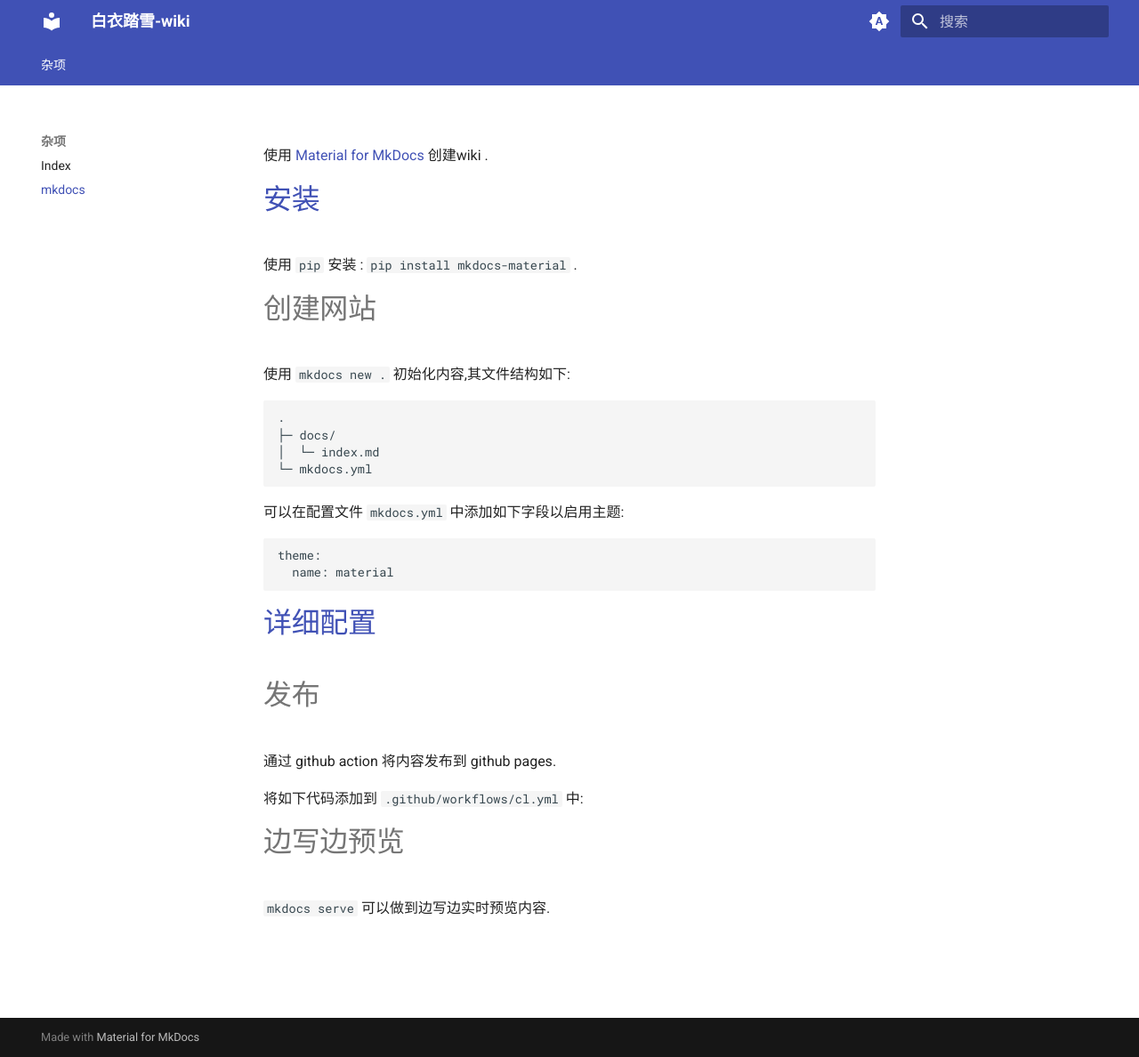
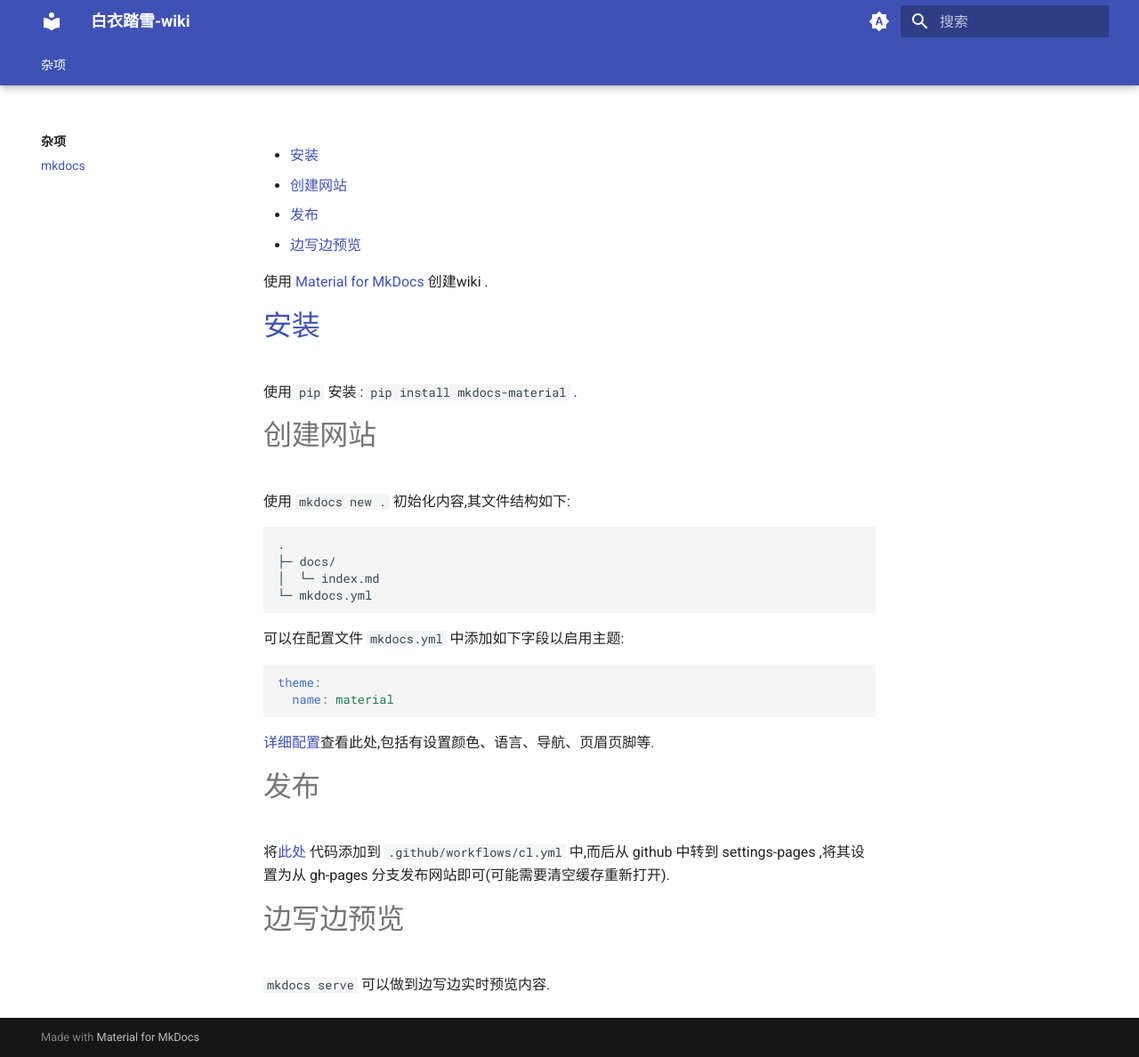
Before and after one commit to BYTX-zyh/bytx-zyh.github.io, an MkDocs documentation site: the page built from docs/杂项/mkdocs.md, in a window 1280 px wide and 1188 px high. Shown: the whole window at 89% size. Built offline with MkDocs 1.6.1 and Material for MkDocs 9.7.7, drawn with Linux system fonts in a browser that asks for light colours.

````diff
--- a/docs/杂项/mkdocs.md
+++ b/docs/杂项/mkdocs.md
@@ -21,17 +23,12 @@ theme:
   name: material
 ```
 
-# [详细配置](https://squidfunk.github.io/mkdocs-material/setup/)
+[详细配置](https://squidfunk.github.io/mkdocs-material/setup/)查看此处,包括有设置颜色、语言、导航、页眉页脚等.
 
-##
 
 # 发布
 
-通过 github action 将内容发布到 github pages.
-
-将如下代码添加到 `.github/workflows/cl.yml` 中:
-
-
+将[此处](https://squidfunk.github.io/mkdocs-material/publishing-your-site/#material-for-mkdocs) 代码添加到 `.github/workflows/cl.yml` 中,而后从 github 中转到 settings-pages ,将其设置为从 gh-pages 分支发布网站即可(可能需要清空缓存重新打开).
 
 # 边写边预览
 
--- a/mkdocs.yml
+++ b/mkdocs.yml
@@ -1,8 +1,8 @@
 site_name: 白衣踏雪-wiki
 theme:
   name: material # 主题名称
+  nav: True
   palette: # 自动亮/暗色
-
     # Palette toggle for automatic mode
     - media: "(prefers-color-scheme)"
       toggle:
@@ -22,17 +22,57 @@ theme:
       toggle:
         icon: material/brightness-4
         name: Switch to system preference
-  font:
-    code: Roboto Mono
-  language: zh
+  font: # 字体
+    code: Roboto Mono # 代码字体
+  language: zh # 语言
   features:
-    - navigation.tabs
+    - navigation.instant # 启动即时加载
+    - navigation.tabs # 粘性tab 向下滑时保留
+    - navigation.tabs.sticky
     - navigation.tracking # 自动更改url为当前活动点
+    - navigation.sections # 导航
     - navigation.expand # 默认展开所有小节
     - navigation.path # 导航路径
-    - navigation.prune
-    - toc.follow
-    - navigation.top
+    - navigation.prune # 优化构建
+    - navigation.indexes # 将标题页面并入标题
+    #- toc.integrate
+    - toc.follow # 侧边栏跟随效果
+    # - navigation.top # 返回顶部按钮
+    - header.autohide # 滚动一定值后自动隐藏顶部
+markdown_extensions:
+
+  # Python Markdown
+  - abbr
+  - admonition
+  - attr_list
+  - def_list
+  - footnotes
+  - md_in_html
+  - toc:
+      permalink: true
+
+  # Python Markdown Extensions
+  - pymdownx.arithmatex:
+      generic: true
+  - pymdownx.betterem:
+      smart_enable: all
+  - pymdownx.caret
+  - pymdownx.details
+  - pymdownx.emoji:
+      emoji_index: !!python/name:materialx.emoji.twemoji
+      emoji_generator: !!python/name:materialx.emoji.to_svg
+  - pymdownx.highlight
+  - pymdownx.inlinehilite
+  - pymdownx.keys
+  - pymdownx.mark
+  - pymdownx.smartsymbols
+  - pymdownx.superfences
+  - pymdownx.tabbed:
+      alternate_style: true
+  - pymdownx.tasklist:
+      custom_checkbox: true
+  - pymdownx.tilde
+
 nav:
     - 杂项:
       - 杂项/index.md
````
Also changed, not shown: other parts of docs/杂项/mkdocs.md (+2 -0 lines).
